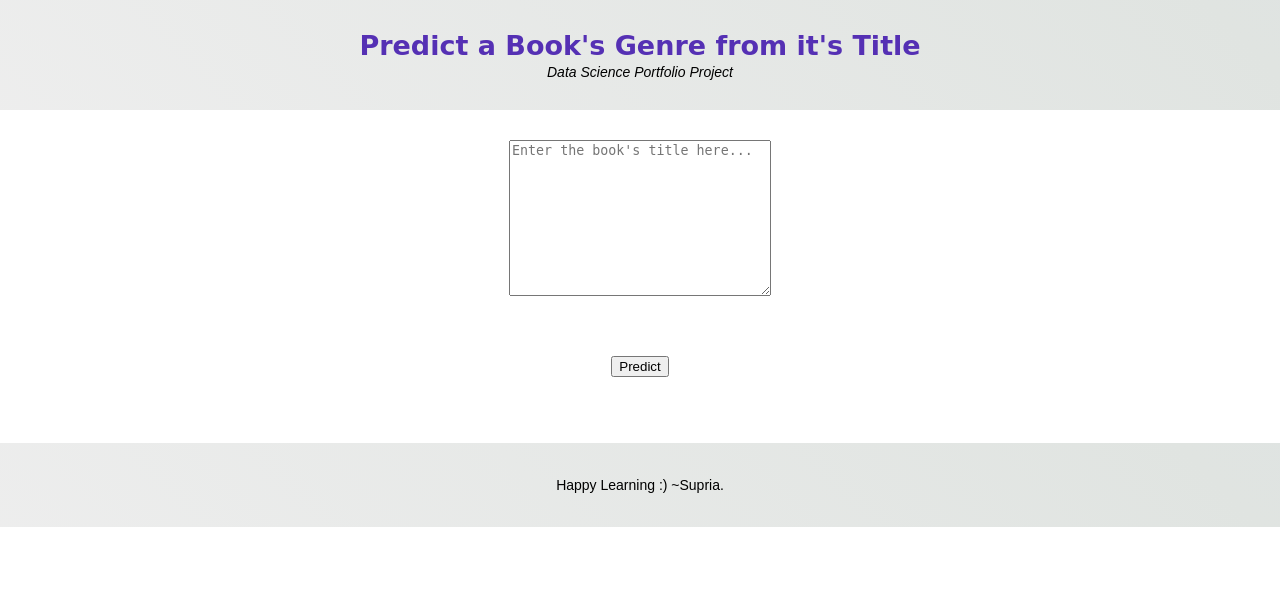
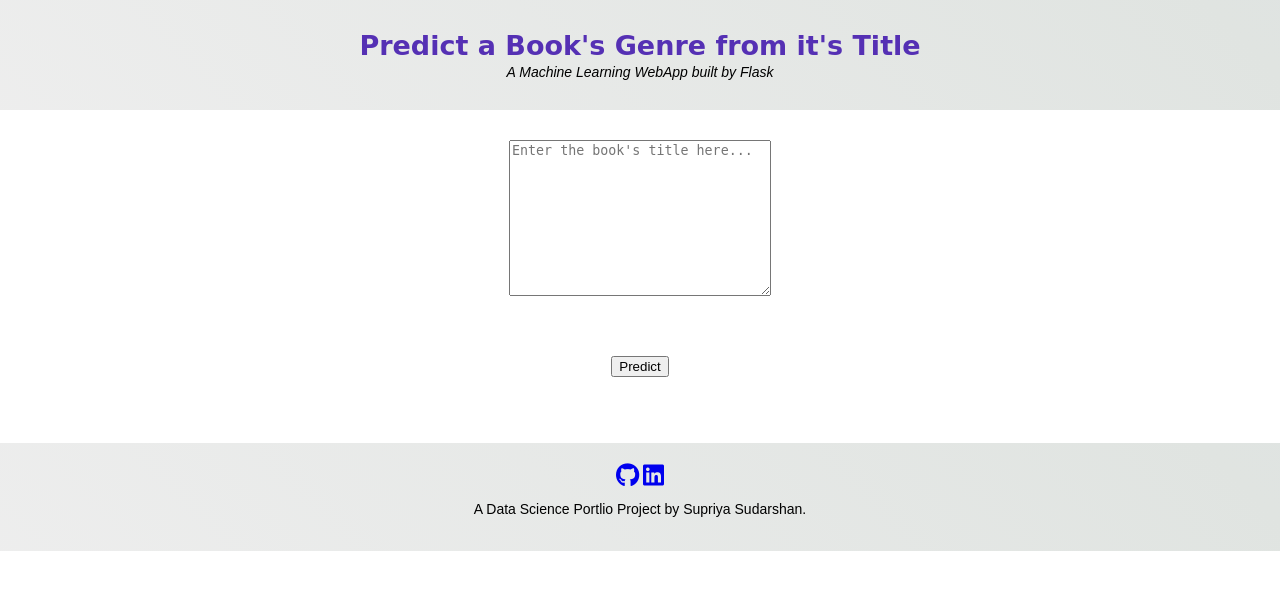
Before and after one commit to supria68/Data-Science-Projects, a Flask app: page / in a window 1280 px wide. Shown: the top 590 px of the page. Run offline with Flask 2, Linux system fonts and the light colour scheme; parts of the project's set-up code (start-up, migrations or seed data) failed here and were passed over; some libraries are stand-ins or nearby versions.

Commit message:
updating footer info

```diff
--- a/notebooks/Book Genre Prediction WebApp/templates/index.html
+++ b/notebooks/Book Genre Prediction WebApp/templates/index.html
@@ -5,6 +5,9 @@
         <meta charset="utf-8">
         <title>Predict a Book's Genre from it's Title</title>
         <link rel="stylesheet" type="text/css" href="{{ url_for('static', filename='styles.css') }}">
+        <script src="https://kit.fontawesome.com/5f3f547070.js" crossorigin="anonymous"></script>
+        <link rel="stylesheet" href="https://use.fontawesome.com/releases/v5.5.0/css/all.css" integrity="sha384-B4dIYHKNBt8Bc12p+WXckhzcICo0wtJAoU8YZTY5qE0Id1GSseTk6S+L3BlXeVIU" crossorigin="anonymous">
+
     </head>
 
     <body>
@@ -13,7 +16,7 @@
     	<div class="container">
             <h2 class='container-heading'><span class="heading_font">Predict a Book's Genre from it's Title</span></h2>
             <div class='description'>
-    			<p>Data Science Portfolio Project</p>
+    			<p>A Machine Learning WebApp built by Flask</p>
     		</div>
     	</div>
 
@@ -31,9 +34,11 @@
         <!-- Footer -->
         <div class='footer'>
             <div class="contact">
-                <a target="_blank" href="https://github.com/supria68/Data-Science-Projects/tree/master/notebooks/Book%20Genre%20Classification"><i class="fab fa-github fa-lg contact-icon"></i></a>
+                <a target="_blank" href="https://github.com/supria68/Data-Science-Projects/tree/master/notebooks/Book%20Genre%20Classification"><i class="fa fa-github" style="font-size:24px"></i></a>
+                <a target="_blank" href="https://www.linkedin.com/in/supriyasudarshan"><i class="fab fa-linkedin" style="font-size:24px"></i></a>
             </div>
-            <p class='footer-description'>Happy Learning :) ~Supria.</p>
+            <p class='footer-description'> A Data Science Portlio Project by
+            Supriya Sudarshan.</p>
         </div>
 
     </body>
```
